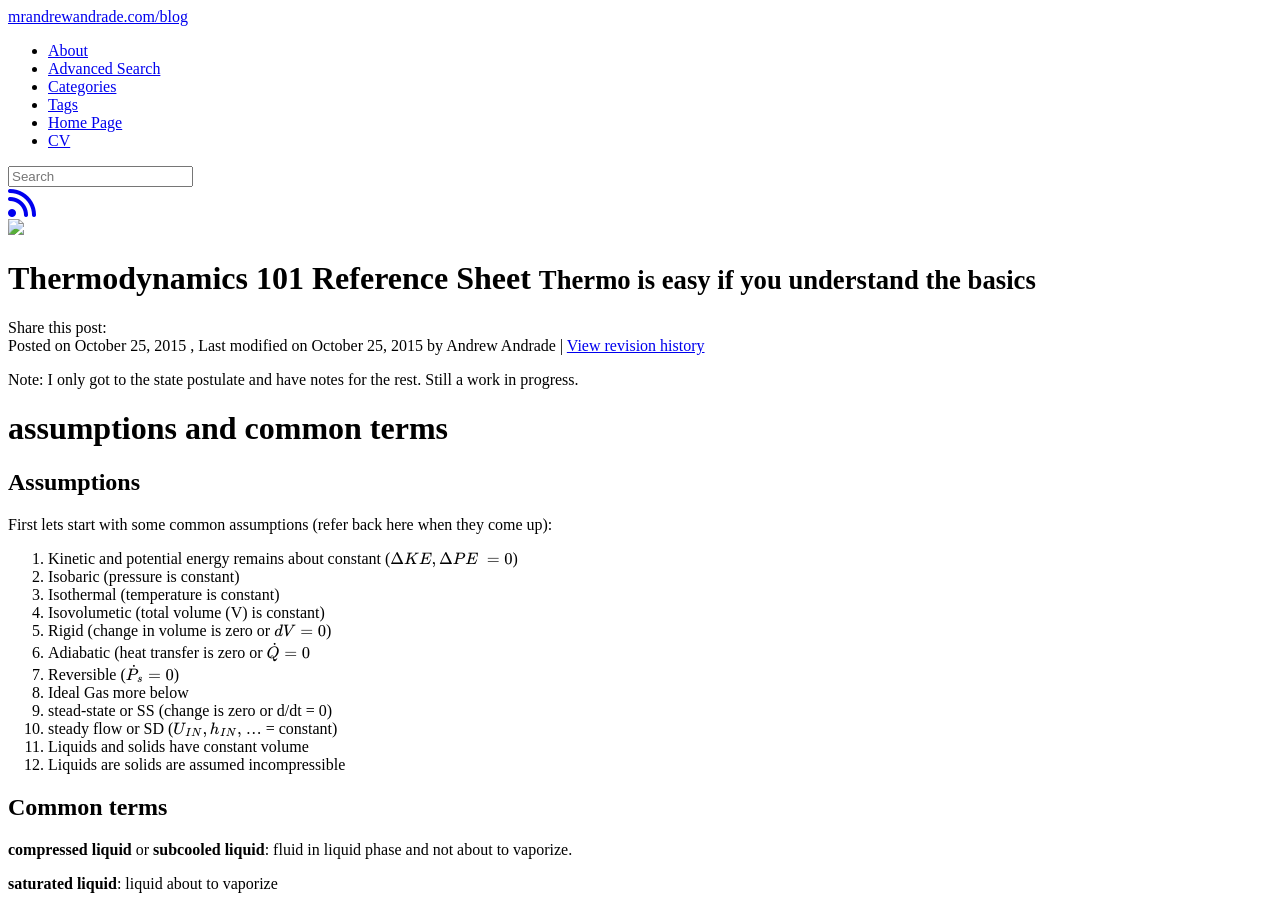
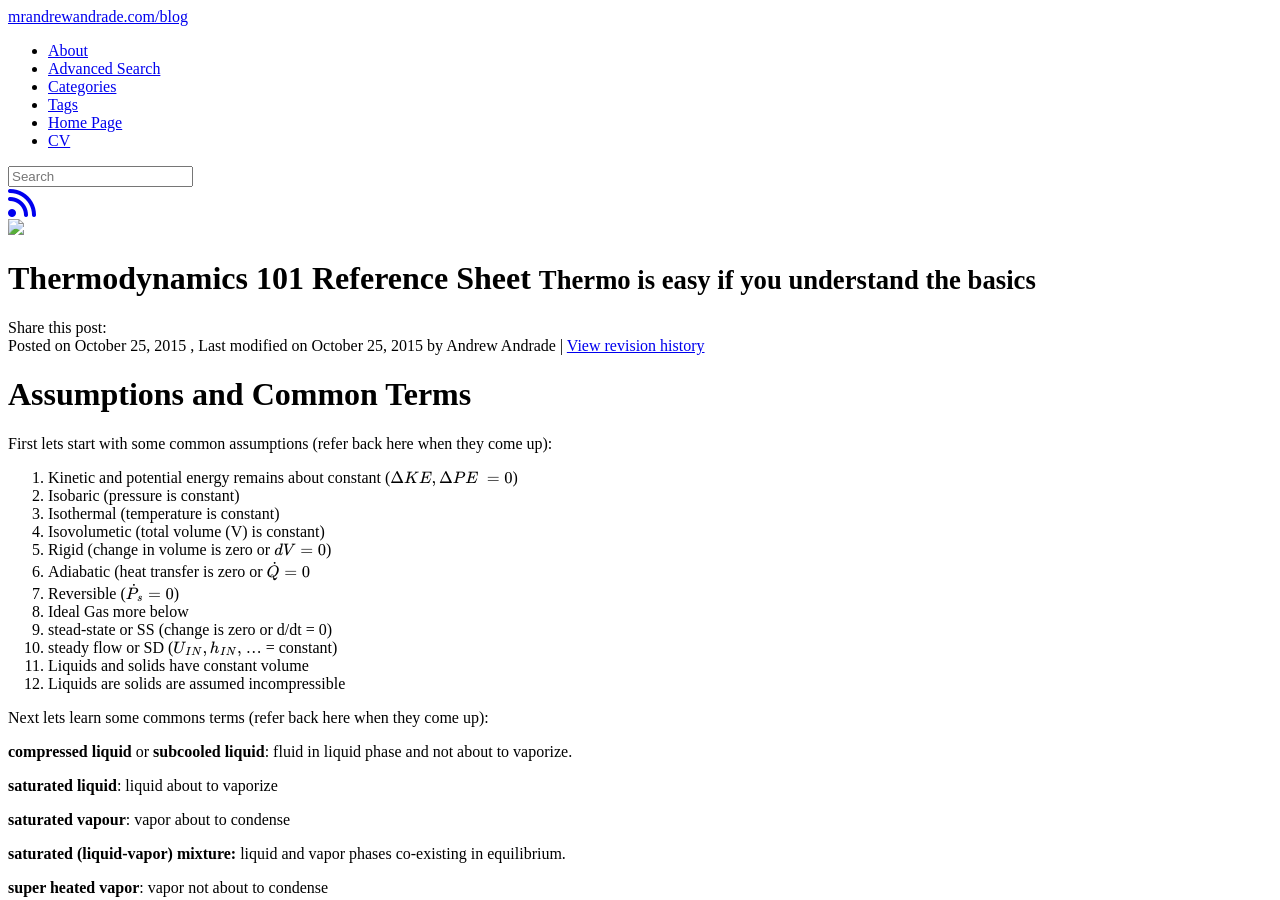
Before and after one commit to mrandrewandrade/blog, a Jekyll site: the page built from _posts/101/2015-10-25-thermodynamics-101-reference.md, in a window 1280 px wide and 900 px high. Built offline with Jekyll 4.4.1, drawn with Linux system fonts in a browser that asks for light colours; nearby versions of some CDN libraries; library files that are not in the unit come from our copies; formulas are drawn with MathJax 3; comment, search, counter and statistics services are not loaded; some of the changed text lies outside the part shown.

Commit message:
fixed coupel latex mistakes

```diff
--- a/_posts/101/2015-10-25-thermodynamics-101-reference.md
+++ b/_posts/101/2015-10-25-thermodynamics-101-reference.md
@@ -6,11 +6,9 @@
 tags: [engineering, thermodynamics, thermal, science]
 last_updated: 2015-10-25
 ---
-Note: I only got to the state postulate and have notes for the rest.  Still a work in progress.
 
-# assumptions and common terms
+# Assumptions and Common Terms
 
-## Assumptions
 First lets start with some common assumptions (refer back here when they come up):
 
 1. Kinetic and potential energy remains about constant ($$\Delta KE, \Delta PE ~= 0$$)
@@ -26,7 +24,7 @@
 11. Liquids and solids have constant volume
 12. Liquids are solids are assumed incompressible
 
-## Common terms
+Next lets learn some commons terms (refer back here when they come up):
 
 **compressed liquid** or **subcooled liquid**: fluid in liquid phase and not about to vaporize.
 
@@ -43,8 +41,6 @@
 **saturation pressure**: pressure at which a pure substance change phase
 
 **critical point**: point where thje saturated liquid and saturated vapour states are the same
-
-
 
 # Laws
 
@@ -191,7 +187,7 @@
 
 $$ KE = m \frac {\vee^2}{2} $$
 
-$$ ke = \frac{\vee^2}{2}
+$$ ke = \frac{\vee^2}{2} $$
 
 ## Potential energy
 
@@ -495,7 +491,7 @@
 
 We can also relate Cp and Cv through a property called the **specific heat ratio** (k)
 
-$$ k = \frac{c_p}{c_{\nu}}
+$$ k = \frac{c_p}{c_{\nu}} $$
 
 
 
```
